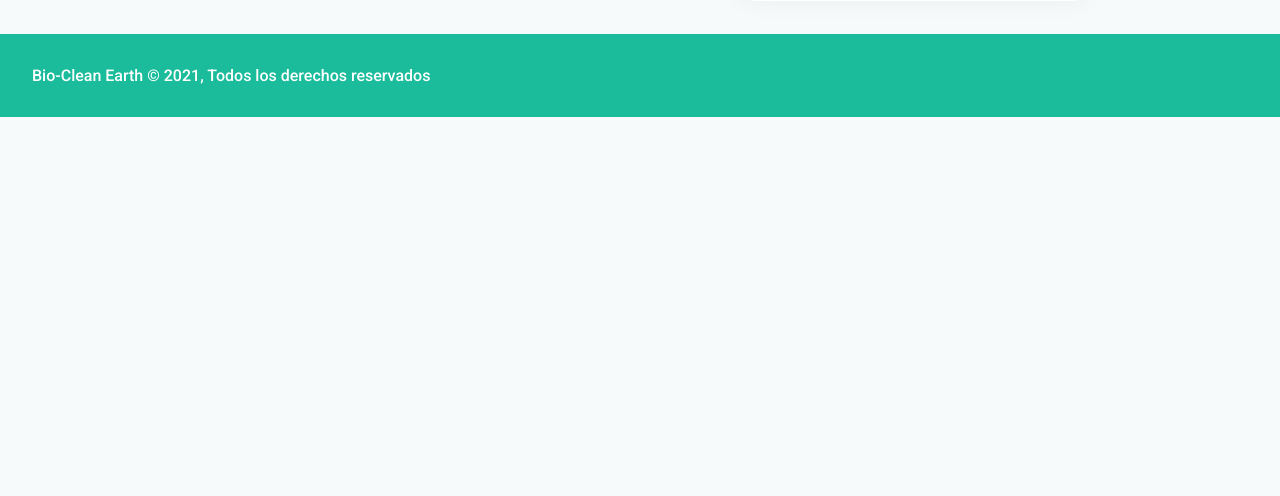
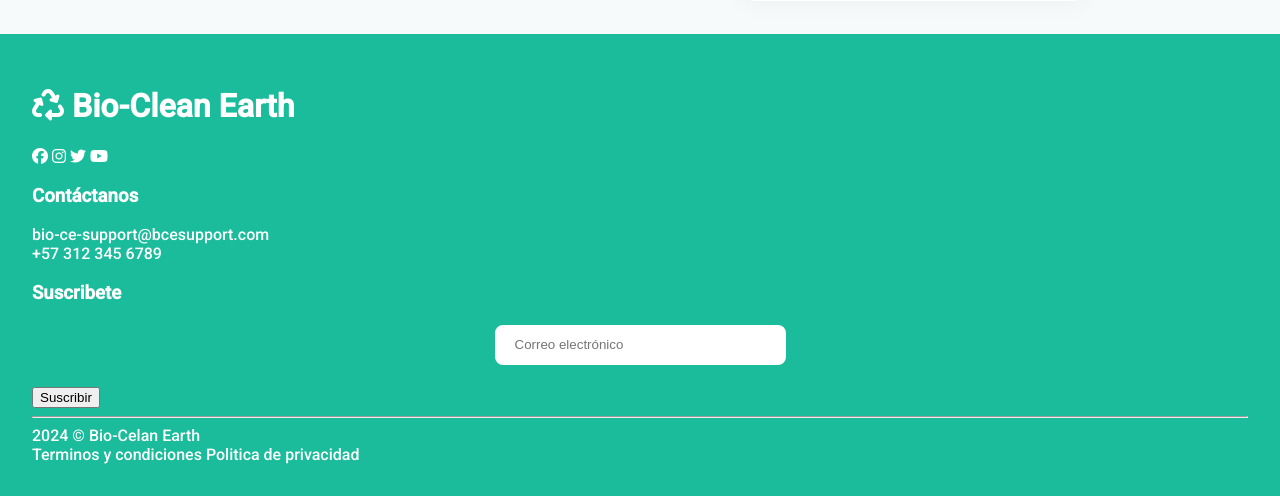
Before and after one commit to PuelloJ/bio-clean-earth, a PHP site: page / in a window 1280 px wide. Shown: the part 500-996 px from the top of the page. Before the commit the page ends 617 px from the top, so only its background shows below. Run offline with PHP 8.4, Linux system fonts and the light colour scheme; some libraries are stand-ins or nearby versions.

Commit message:
Cambios en footer 🔗

```diff
--- a/view/footer.php
+++ b/view/footer.php
@@ -1,6 +1,40 @@
+<?php
+$fecha = date("Y");
+?>
+
 <footer>
-    <section>
-        <!-- <a href="mailto:josepuello@gmail.com">josepuello@gmail.com</a> -->
-    </section>
-    <p>Bio-Clean Earth © 2021, Todos los derechos reservados</p>
+    <div class="footer">
+        <div>
+            <div class="footer-logo">
+                <h1><i class="fas fa-recycle"></i> Bio-Clean Earth</h1>
+            </div>
+            <div class="footer-redes">
+                <a href="https://www.facebook.com/" target="_blank"><i class="fab fa-facebook"></i></a>
+                <a href="https://www.instagram.com/" target="_blank"><i class="fab fa-instagram"></i></a>
+                <a href="https://www.twitter.com/" target="_blank"><i class="fab fa-twitter"></i></a>
+                <a href="https://www.youtube.com/" target="_blank"><i class="fab fa-youtube"></i></a>
+            </div>
+        </div>
+        <div class="footer-contacto">
+            <h3>Contáctanos</h3>
+            <p><a href="mailto:bio-ce-support@bcesupport.com">bio-ce-support@bcesupport.com</a></p>
+            <p><a href="tel:+573123456789">+57 312 345 6789</a></p>
+        </div>
+        <div class="footer-suscribir">
+            <h3>Suscribete</h3>
+            <form action="" method="post">
+                <input type="email" name="correo" placeholder="Correo electrónico" required>
+                <input class="btn-suscribir" type="submit" name="btnLogin" value="Suscribir">
+            </form>
+        </div>
+    </div>
+    <!-- Separación -->
+    <div class="footer-copy">
+        <hr>
+        <div class="terminos">
+            <p> <?php echo $fecha; ?> &copy; Bio-Celan Earth</p>
+            <a href="#">Terminos y condiciones</a>
+            <a href="#">Politica de privacidad</a>
+        </div>
+    </div>
 </footer>
```
